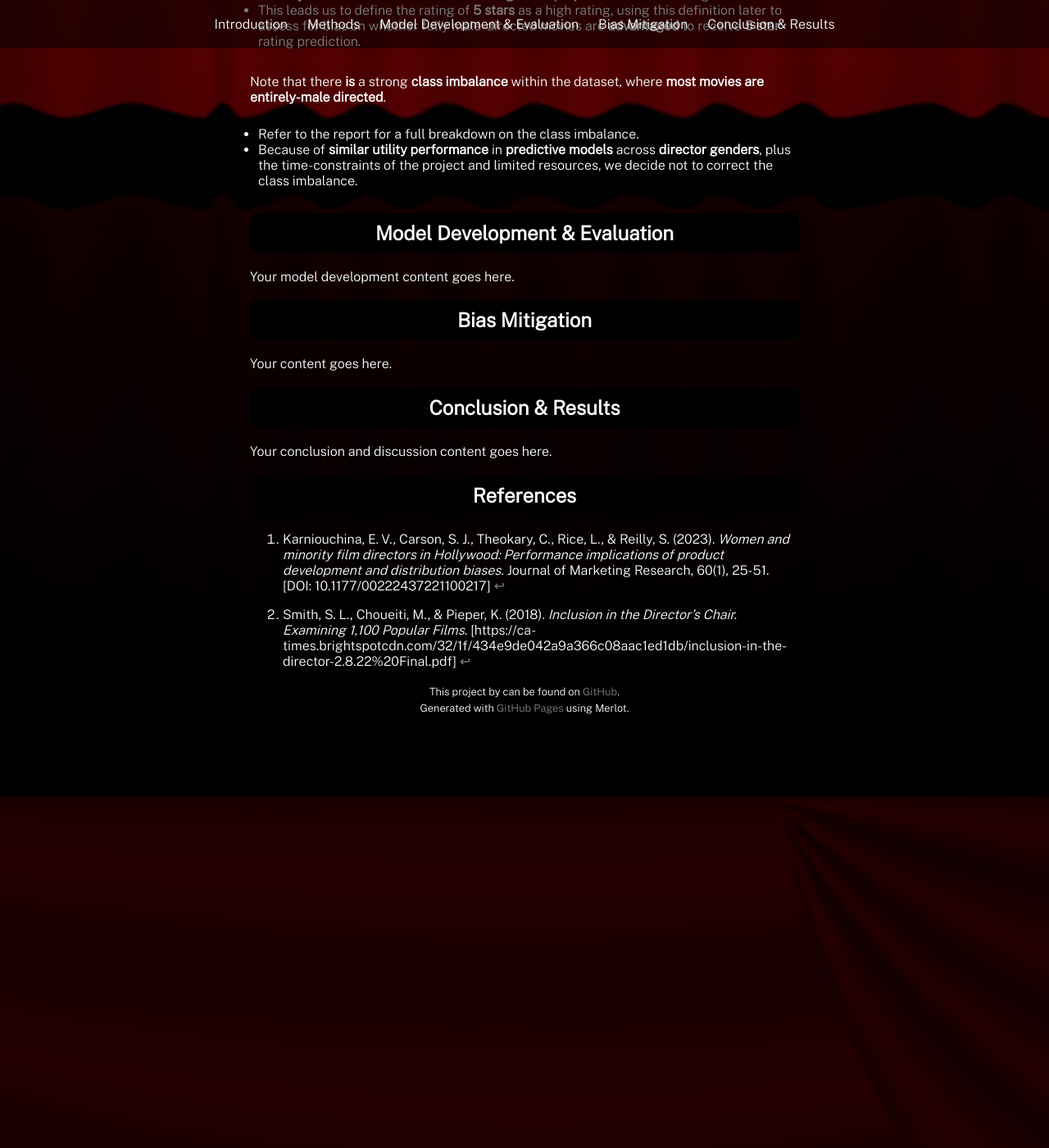
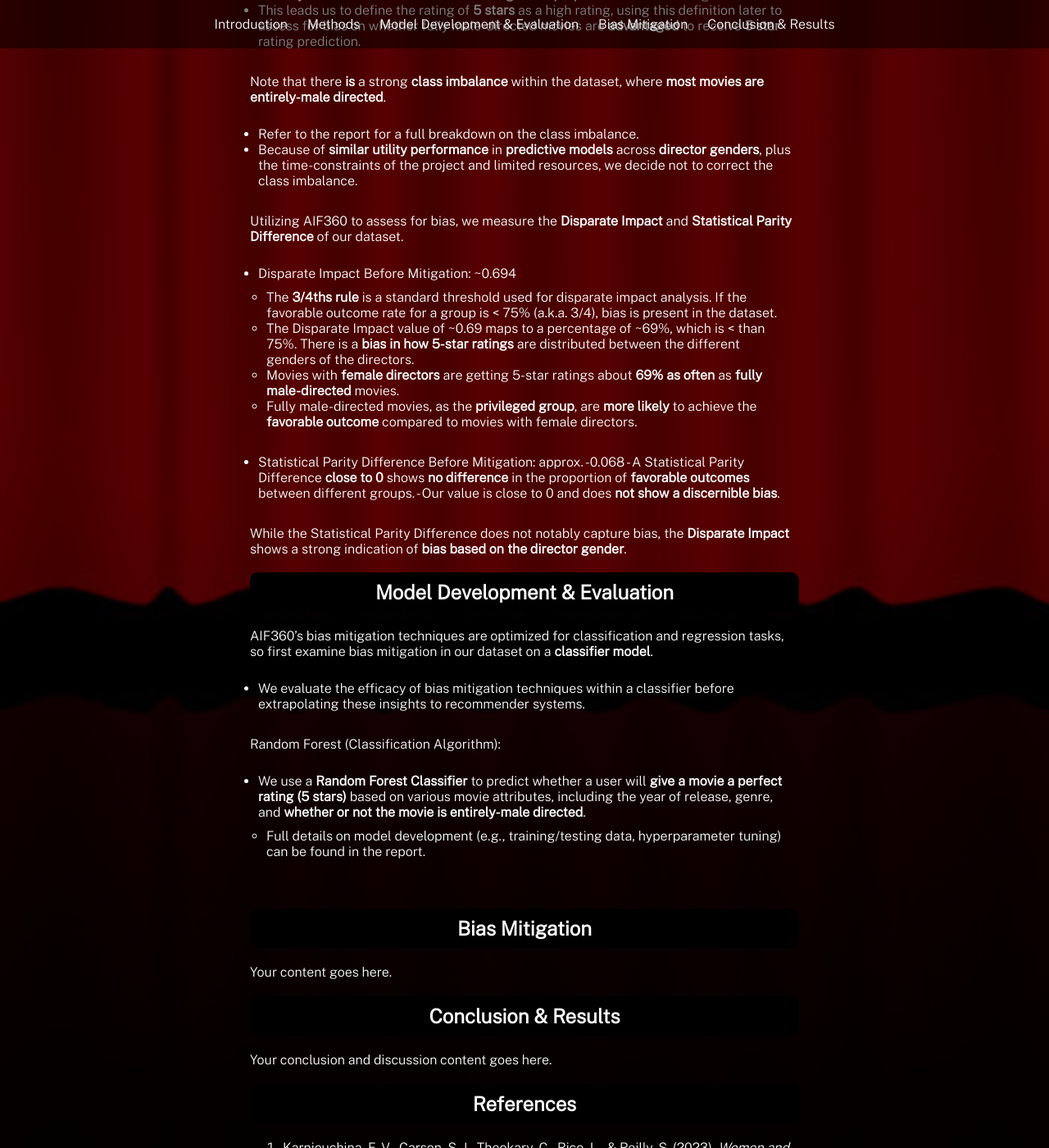
Before and after one commit to michael-garciaperez/DSC180A-Methodology-5, a Jekyll site: the page built from index.md, in a window 1280 px wide and 1400 px high, scrolled down 3168 px. Shown: the whole window at 82% size. Built offline with Jekyll 4.4.1, drawn with Linux system fonts in a browser that asks for light colours.

Commit message:
Update index.md

```diff
--- a/index.md
+++ b/index.md
@@ -53,9 +53,28 @@ Note that there **is** a strong **class imbalance** within the dataset, where **
 - Refer to the report for a full breakdown on the class imbalance.
 - Because of **similar utility performance** in **predictive models** across **director genders**, plus the time-constraints of the project and limited resources, we decide not to correct the class imbalance.
 
+Utilizing AIF360 to assess for bias, we measure the **Disparate Impact** and **Statistical Parity Difference** of our dataset.
+
+- Disparate Impact Before Mitigation: ~0.694
+  - The **3/4ths rule** is a standard threshold used for disparate impact analysis. If the favorable outcome rate for a group is < 75% (a.k.a. 3/4), bias is present in the dataset.
+  - The Disparate Impact value of ~0.69 maps to a percentage of ~69%, which is < than 75%. There is a **bias in how 5-star ratings** are distributed between the different genders of the directors.
+  - Movies with **female directors** are getting 5-star ratings about **69% as often** as **fully male-directed** movies.
+  - Fully male-directed movies, as the **privileged group**, are **more likely** to achieve the **favorable outcome** compared to movies with female directors.
+
+- Statistical Parity Difference Before Mitigation: approx. -0.068
+      - A Statistical Parity Difference **close to 0** shows **no difference** in the proportion of **favorable outcomes** between different groups.
+      - Our value is close to 0 and does **not show a discernible bias**.
+
+While the Statistical Parity Difference does not notably capture bias, the **Disparate Impact** shows a strong indication of **bias based on the director gender**.
+
 ## Model Development & Evaluation
 
-Your model development content goes here.
+AIF360's bias mitigation techniques are optimized for classification and regression tasks, so first examine bias mitigation in our dataset on a **classifier model**.
+- We evaluate the efficacy of bias mitigation techniques within a classifier before extrapolating these insights to recommender systems.
+
+Random Forest (Classification Algorithm):
+- We use a **Random Forest Classifier** to predict whether a user will **give a movie a perfect rating (5 stars)** based on various movie attributes, including the year of release, genre, and **whether or not the movie is entirely-male directed**.
+  - Full details on model development (e.g., training/testing data, hyperparameter tuning) can be found in the report.
 
 ## Bias Mitigation
 
```
